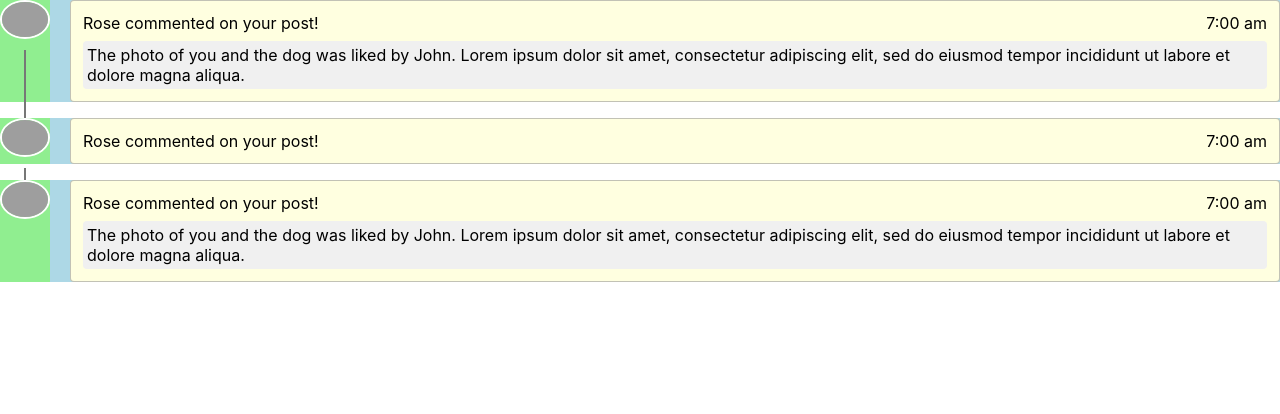
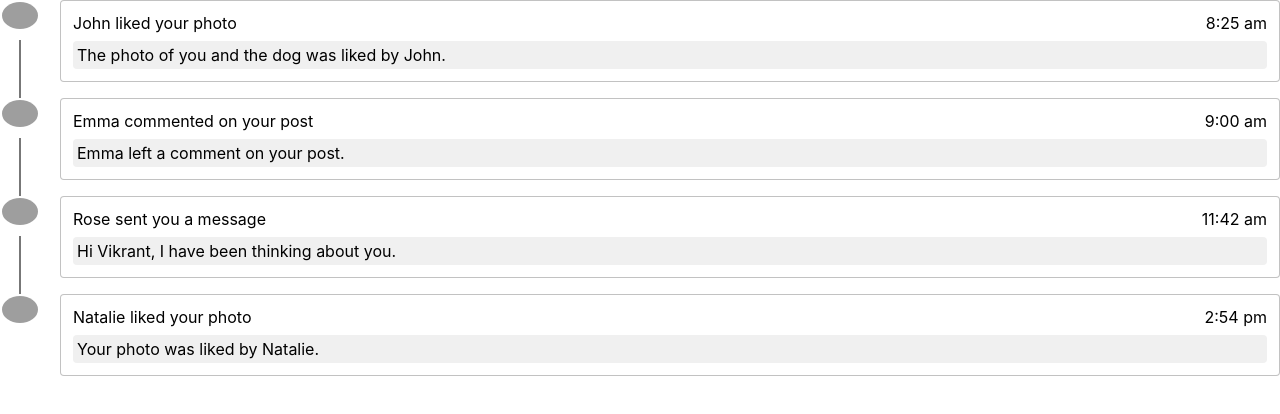
Before and after one commit to vikrantaroraa/canary-design, a React (Vite) app: page / in a window 1280 px wide. Shown: the top 414 px of the page. Built offline with nearby package versions, Linux system fonts and the light colour scheme; grey boxes are pictures that could not be loaded.

Commit message:
refactor: refactored the code and simplified the Timeline component implementation

```diff
--- a/src/components/Timeline/index.module.css
+++ b/src/components/Timeline/index.module.css
@@ -19,14 +19,14 @@
   display: flex;
   gap: 20px;
   width: 100%;
-  background-color: lightblue;
+  /* background-color: lightblue; */
 }
 
 .image-container {
   /* this will be removed after finalizing all props */
   /* width: var(--avatar-size); */
   position: relative;
-  background-color: lightgreen;
+  /* background-color: lightgreen; */
 }
 
 .image-container img {
@@ -65,7 +65,7 @@
   gap: 8px;
   background-color: white;
   position: relative;
-  background-color: lightyellow;
+  /* background-color: lightyellow; */
 }
 
 .timeline-card .header {
--- a/src/components/Timeline/index.tsx
+++ b/src/components/Timeline/index.tsx
@@ -10,9 +10,12 @@ const Timeline = ({
 }: TimelineProps) => {
   return (
     <div className={styles["timeline"]} style={{ gap: timelineGap }}>
-      {data?.map((entry, index) => {
+      {/* the timelineData extracted inside map is the prop object to be passed to the <UserTimelineComponent />  */}
+      {UserTimelineComponent &&
+        data &&
+        data?.map((timelineData, index) => {
           return (
-          <div className={styles["timeline-entry"]}>
+            <div className={styles["timeline-entry"]} key={index}>
               <div
                 className={styles["image-container"]}
                 style={{ width: dotSize }}
@@ -28,64 +31,11 @@ const Timeline = ({
                   ></div>
                 )}
               </div>
-            {/* The data contains the objects that are passed as prop objects to the UserTimelineComponent  */}
-            {UserTimelineComponent && data ? (
-              <UserTimelineComponent
-                notificationTitle={entry.notificationTitle}
-                time={entry.time}
-                content={entry.content}
-              />
-            ) : (
-              <div className={styles["timeline-card"]}>
-                <div className={styles["header"]}>
-                  <div>Rose commented on your post!</div>
-                  <div>7:00 am</div>
-                </div>
-                {index % 2! === 0 && (
-                  <div className={styles["content"]}>
-                    The photo of you and the dog was liked by John. Lorem ipsum
-                    dolor sit amet, consectetur adipiscing elit, sed do eiusmod
-                    tempor incididunt ut labore et dolore magna aliqua.
-                  </div>
-                )}
-              </div>
-            )}
+              {/* The data array received as prop contains the objects that are passed as prop objects to the UserTimelineComponent  */}
+              <UserTimelineComponent {...timelineData} />
             </div>
           );
         })}
-      {/* STATIC DATA STARTS */}
-      {/* timeline-entry - 1 */}
-      {/* <div className={styles["timeline-entry"]}>
-        <div className={styles["image-container"]} style={{ width: dotSize }}>
-          <img src="https://source.unsplash.com/iEEBWgY_6lA" />
-          <div
-            className={styles["line"]}
-            style={{
-              top: dotSize,
-              bottom: `-${timelineGap}px`,
-            }}
-          ></div>
-        </div>
-        <UserTimelineComponent />
-      </div> */}
-      {/* timeline-entry - 2 */}
-      {/* <div className={styles["timeline-entry"]}>
-        <div className={styles["image-container"]} style={{ width: dotSize }}>
-          <img src="https://source.unsplash.com/iEEBWgY_6lA" />
-          <div
-            className={styles["line"]}
-            style={{ top: dotSize, bottom: `-${timelineGap}px` }}
-          ></div>
-        </div>
-        <UserTimelineComponent />
-      </div> */}
-      {/* timeline-entry - 3 */}
-      {/* <div className={styles["timeline-entry"]}>
-        <div className={styles["image-container"]} style={{ width: dotSize }}>
-          <img src="https://source.unsplash.com/iEEBWgY_6lA" />
-        </div>
-        <UserTimelineComponent />
-      </div> */}
     </div>
   );
 };
--- a/src/components/dummy-components/UserTimelineComponent/index.module.css
+++ b/src/components/dummy-components/UserTimelineComponent/index.module.css
@@ -9,7 +9,6 @@
   gap: 8px;
   background-color: white;
   position: relative;
-  background-color: lightyellow;
 }
 
 .timeline-card .header {
--- a/src/components/example-components/TimelineExample/index.tsx
+++ b/src/components/example-components/TimelineExample/index.tsx
@@ -2,34 +2,36 @@ import React from "react";
 import { Timeline } from "src/components/Timeline";
 import UserTimelineComponent from "src/components/dummy-components/UserTimelineComponent";
 
-const timelineData = [
+const timelineDataArray = [
   {
     notificationTitle: "John liked your photo",
     time: "8:25 am",
-    content:
-      "The photo of you and the dog was liked by John. Lorem ipsum dolor sit amet, consectetur adipiscing elit, sed do eiusmod tempor incididunt ut labore et dolore magna aliqua. Lorem ipsum dolor sit amet, consectetur adipiscing elit.",
+    content: "The photo of you and the dog was liked by John.",
   },
   {
     notificationTitle: "Emma commented on your post",
     time: "9:00 am",
-    content:
-      "Emma left a comment on your post. Lorem ipsum dolor sit amet, consectetur adipiscing elit, sed do eiusmod tempor incididunt ut labore et dolore magna aliqua. Lorem ipsum dolor sit amet, consectetur adipiscing elit, sed do eiusmod tempor incididunt ut labore et dolore magna aliqua.",
+    content: "Emma left a comment on your post.",
+  },
+  {
+    notificationTitle: "Rose sent you a message",
+    time: "11:42 am",
+    content: "Hi Vikrant, I have been thinking about you.",
   },
   {
     notificationTitle: "Natalie liked your photo",
-    time: "11:42 am",
-    content:
-      "Your photo was liked by Natalie. Lorem ipsum dolor sit amet, consectetur adipiscing elit, sed do eiusmod tempor incididunt ut labore et dolore magna aliqua. Lorem ipsum dolor sit amet.",
+    time: "2:54 pm",
+    content: "Your photo was liked by Natalie.",
   },
 ];
 
 const ExampleTimeline = () => {
   return (
     <Timeline
-      data={timelineData}
-      dotSize={50}
+      data={timelineDataArray}
+      dotSize={40}
       timelineGap={16}
-      // UserTimelineComponent={(props) => <UserTimelineComponent {...props} />}
+      UserTimelineComponent={(props) => <UserTimelineComponent {...props} />}
     />
   );
 };
```
Lines whose indentation alone changed are shown as unchanged.
